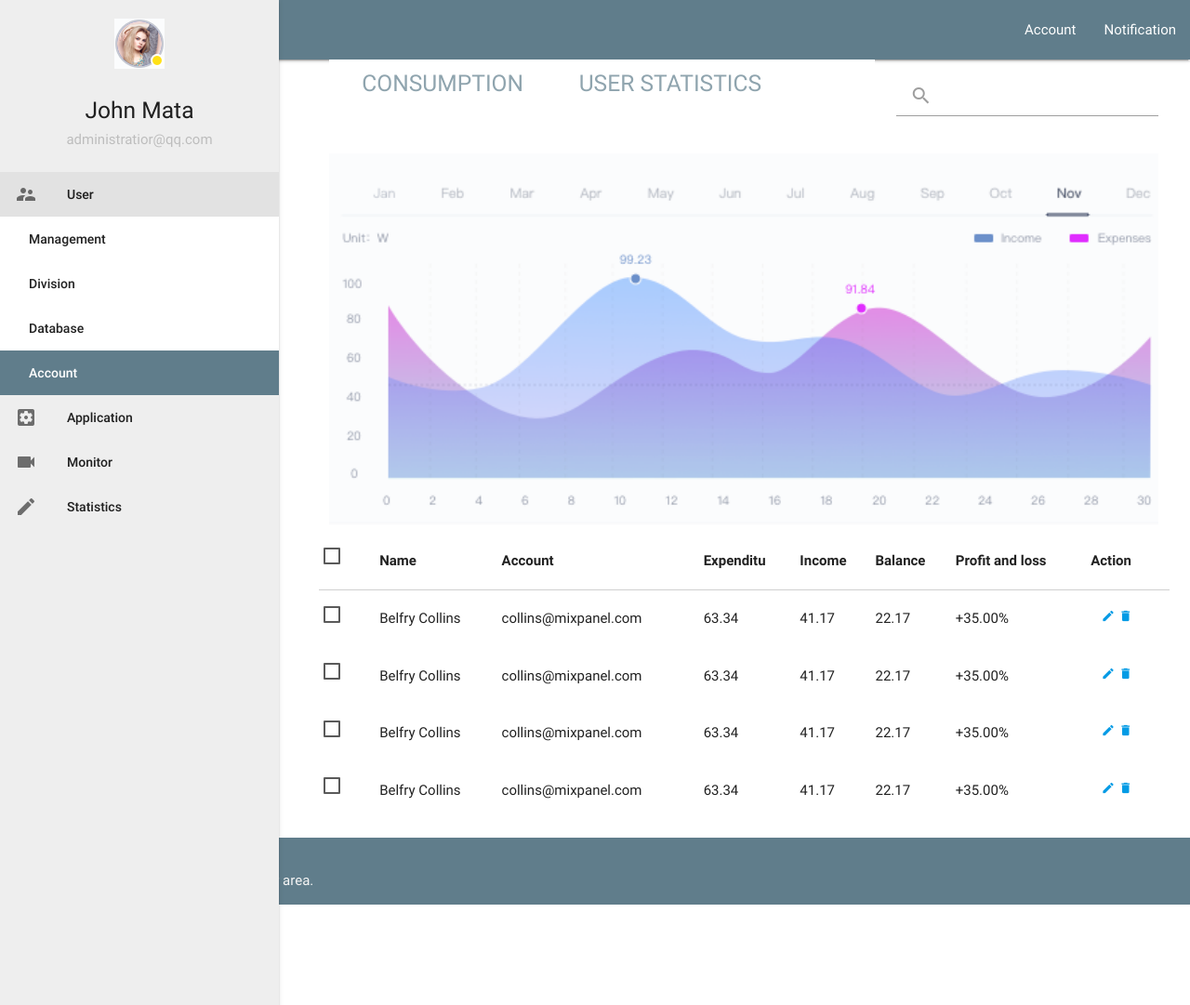
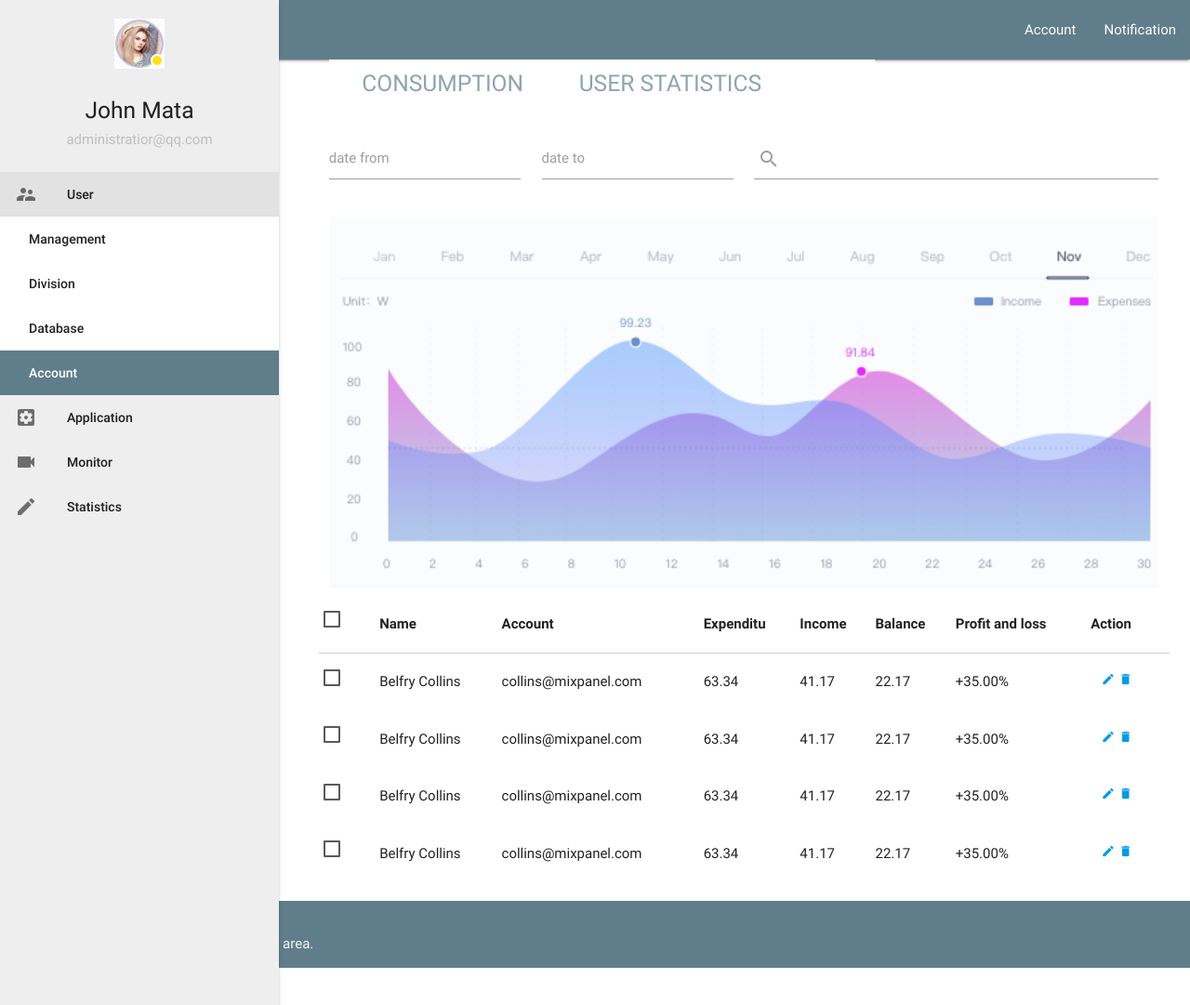
Before and after one commit to l-georgaras/dashboardsite, a Jekyll site: the page built from index.md, in a window 1280 px wide and 1081 px high. Shown: the whole window at 93% size. Built offline with Jekyll 4.4.1, drawn with Linux system fonts in a browser that asks for light colours; a script that is not in the unit is left out.

Commit message:
date range

```diff
--- a/_includes/head.html
+++ b/_includes/head.html
@@ -5,12 +5,7 @@
     <meta name="googlebot" content="noindex">
 
     <link rel="stylesheet" href="{{ site.baseurl }}/assets/css/test.css">
-    <script type="text/js" src="{{ site.baseurl }}/assets/js/sideNav.js"></script>
     <link href="https://fonts.googleapis.com/icon?family=Material+Icons" rel="stylesheet">
-
-
-
-
-
+	<script src="https://cdnjs.cloudflare.com/ajax/libs/materialize/0.97.8/js/materialize.min.js"></script>
 
 </head>
--- a/index.md
+++ b/index.md
@@ -14,17 +14,25 @@ layout: default
 	      </ul>
 	    </div>
 	    <div class="col s4">
-		    <div class="nav-wrapper">
-		      <form>
-		        <div class="input-field">
+
+	    </div>
+	 </div>
+	 <div class="row">
+	 	<div class="input-field col s3">
+	        <input id="date_from" type="text">
+	        <label for="date_from" class="">date from</label>
+	    </div>
+	    <div class="input-field col s3">
+	        <input id="date_to" type="text">
+	        <label for="date_to" class="">date to</label>
+	    </div>
+	    <div class="input-field col s6">
+
 		          <input id="search" type="search" required>
 		          <label for="search"><i class="material-icons">search</i></label>
 		          <i class="material-icons">close</i>
-		        </div>
-		      </form>
-		    </div>
 	    </div>
-	  </div>
+	 </div>
 	  <div class="col s12"><img width="100%" src="images/dash.png"></div>
 	<table class="highlight responsive-table">
 		<thead>
```
